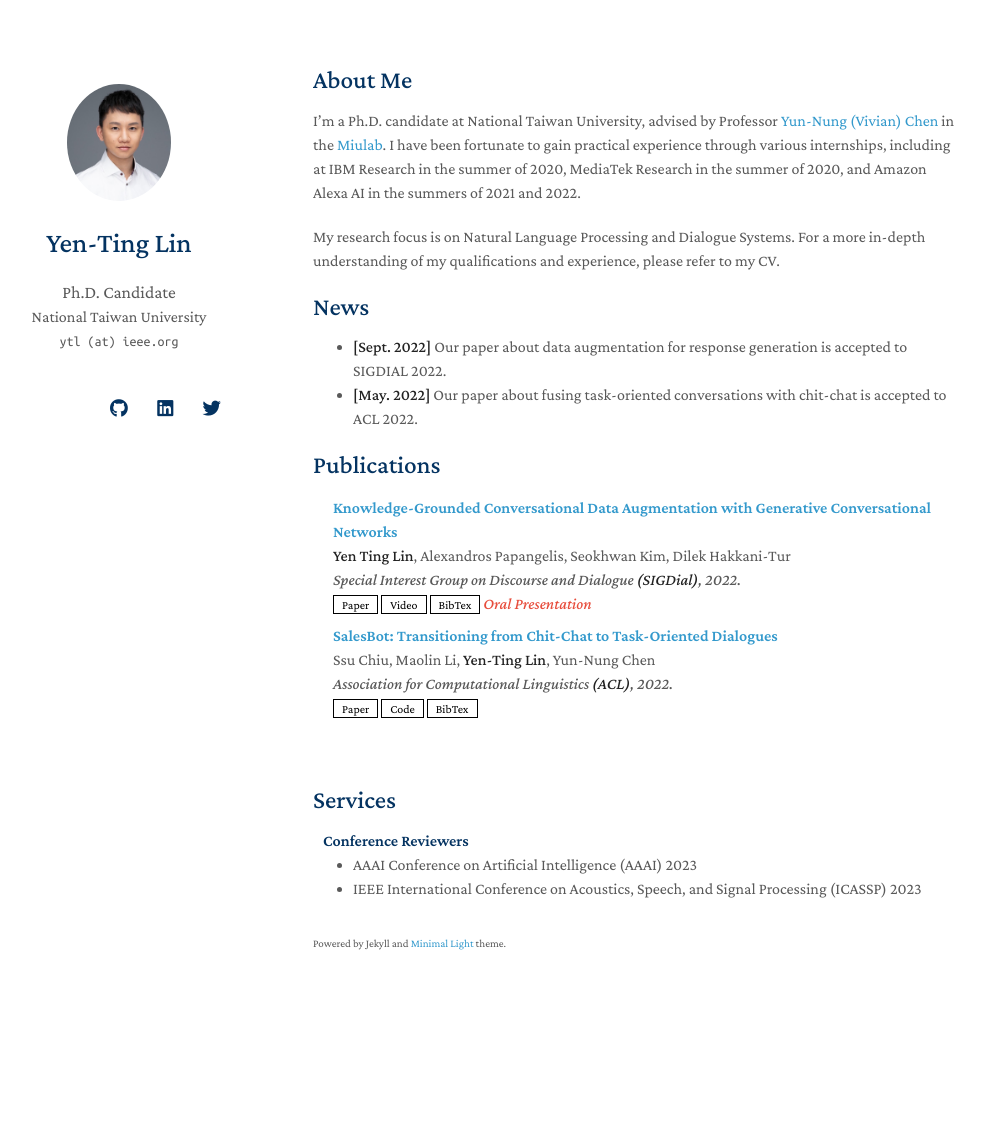
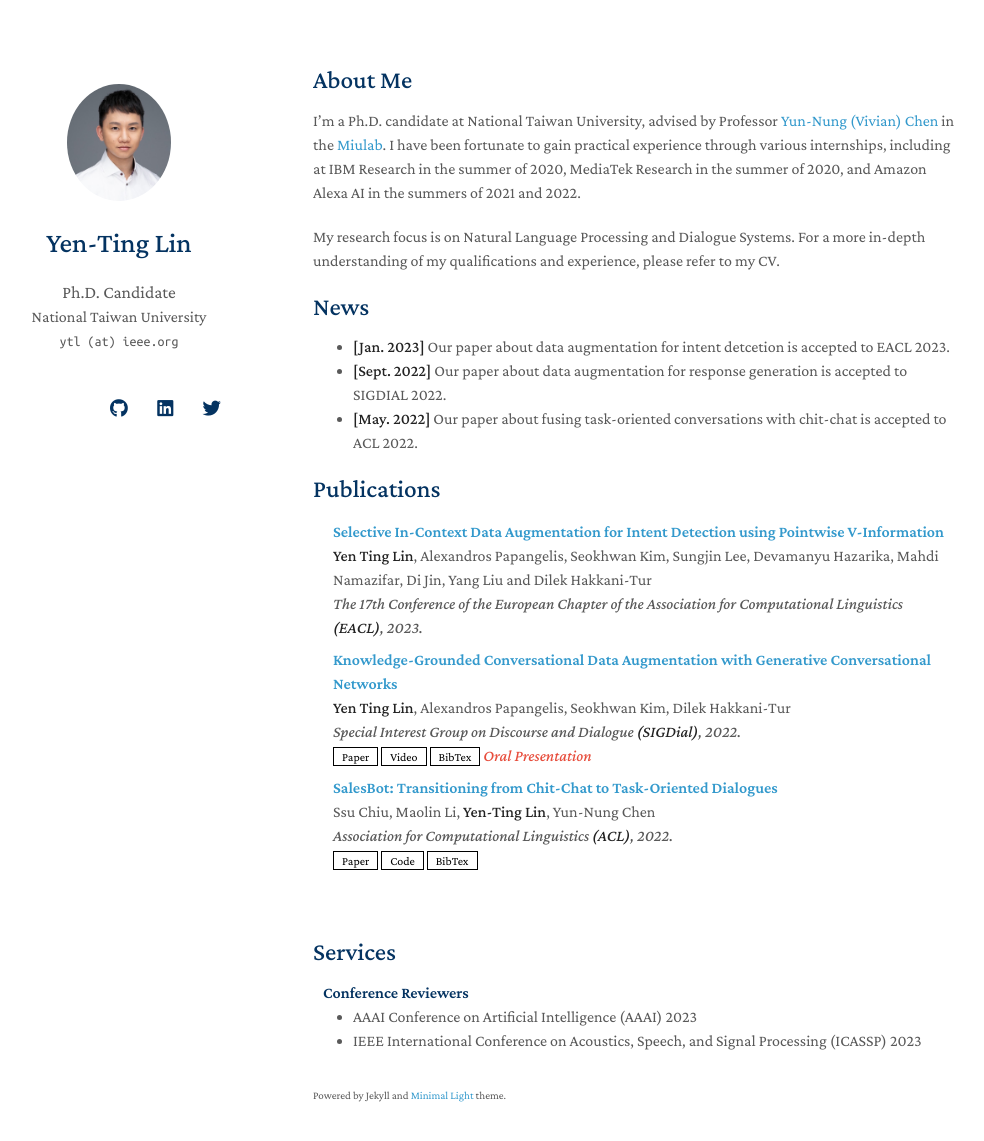
Before and after one commit to adamlin120/adamlin120.github.io, a Jekyll site: the page built from index.md, in a window 1280 px wide and 1176 px high. Shown: the top 1141 px of the window, without its empty margins (157-1141 px from the left). Built offline with Jekyll 4.4.1, drawn with Linux system fonts in a browser that asks for light colours; nearby versions of some CDN libraries; a style sheet for code colours, icons or effects is not loaded; our own code applies the rules of GitHub Pages for plain Markdown files.

Commit message:
Add paper - EACL 2023

```diff
--- a/_includes/publications.md
+++ b/_includes/publications.md
@@ -3,6 +3,15 @@
 <div class="publications">
 <ol class="bibliography">
 
+<li>
+<div class="pub-row">
+  <div class="col-sm-9" style="position: relative;width: 100%;padding-right: 15px;padding-left: 20px;">
+    <div class="title"><a href="https://yentingl.com">Selective In-Context Data Augmentation for Intent Detection using Pointwise V-Information</a></div>
+    <div class="author"><strong>Yen Ting Lin</strong>, Alexandros Papangelis, Seokhwan Kim, Sungjin Lee, Devamanyu Hazarika, Mahdi Namazifar, Di Jin, Yang Liu and Dilek Hakkani-Tur</div>
+    <div class="periodical"><em>The 17th Conference of the European Chapter of the Association for Computational Linguistics <strong>(EACL)</strong>, 2023.</em></div>
+  </div>
+</div>
+</li>
 <li>
 <div class="pub-row">
   <div class="col-sm-9" style="position: relative;width: 100%;padding-right: 15px;padding-left: 20px;">
--- a/index.md
+++ b/index.md
@@ -19,6 +19,7 @@ For a more in-depth understanding of my qualifications and experience, please re
 
 ## News
 
+- **[Jan. 2023]** Our paper about data augmentation for intent detcetion is accepted to EACL 2023.
 - **[Sept. 2022]** Our paper about data augmentation for response generation is accepted to SIGDIAL 2022.
 - **[May. 2022]** Our paper about fusing task-oriented conversations with chit-chat is accepted to ACL 2022.
 
```
